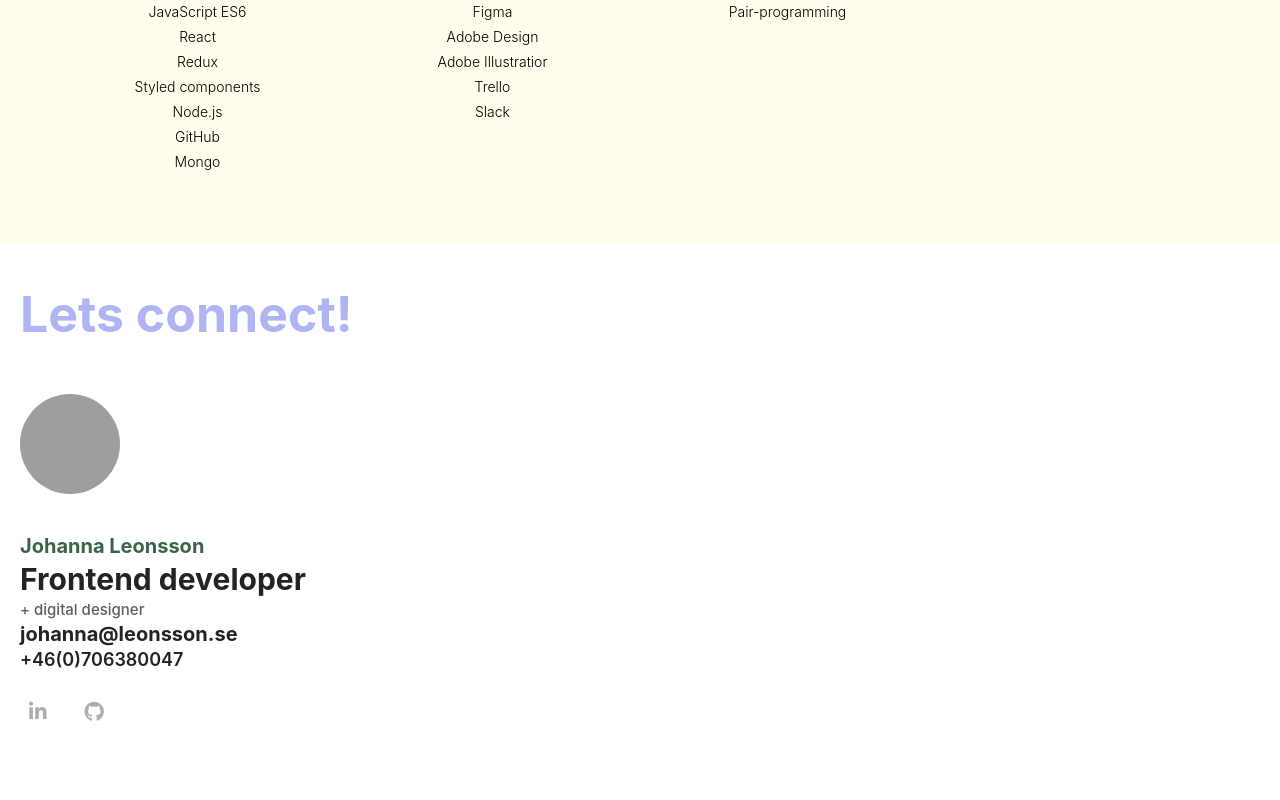
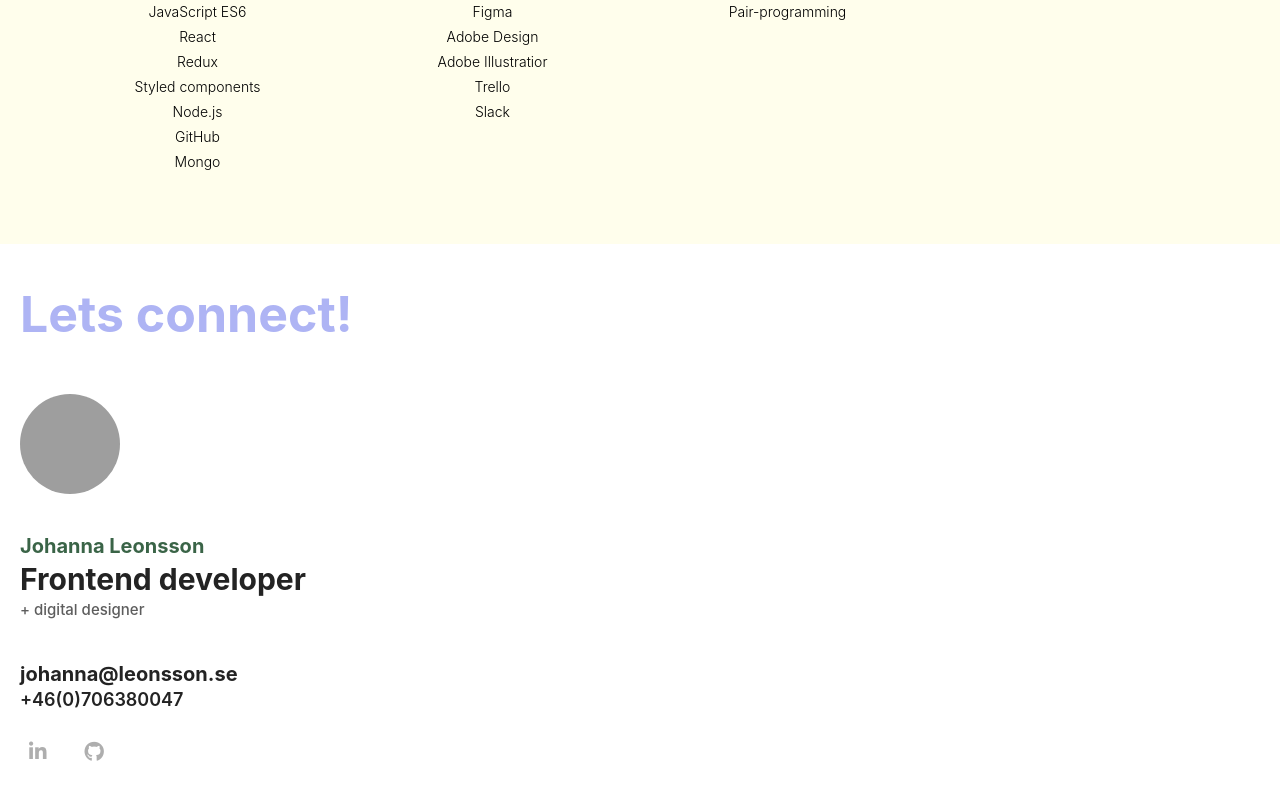
Before and after one commit to JohLeo/Portfolio, a React (Create React App) app: page / in a window 1280 px wide. Shown: the part 2064-2864 px from the top of the page. Before the commit the page ends 2828 px from the top, so only its background shows below. Built offline with nearby package versions, Linux system fonts and the light colour scheme; grey boxes are pictures that could not be loaded.

Commit message:
spacing on contact in footer

```diff
--- a/src/components/footer.js
+++ b/src/components/footer.js
@@ -7,7 +7,7 @@ export const Mail = styled.a`
   font-size: 20px;
   font-weight: 700;
   color: var(--fontColor);
-  margin: 0;
+  margin-top: 40px;
   text-decoration: none;
   line-height: 30px;
   &:hover {
```
